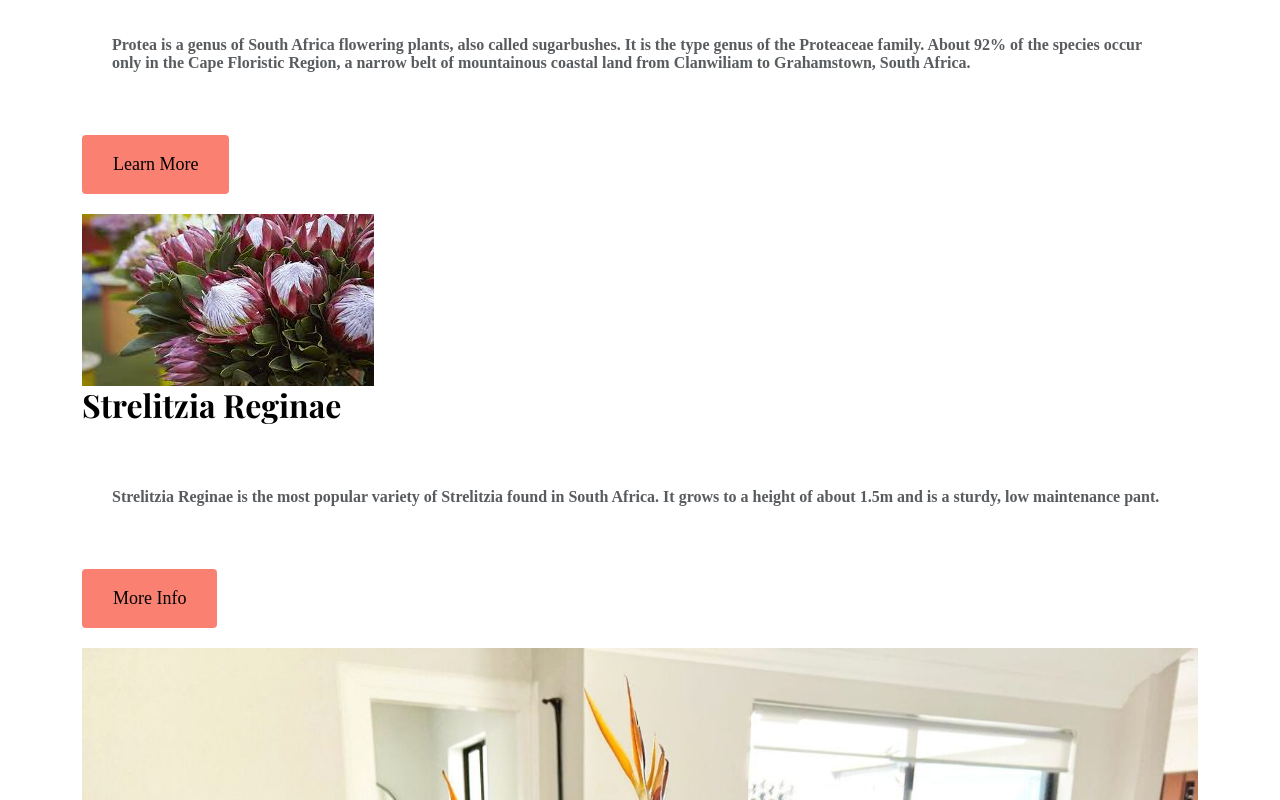
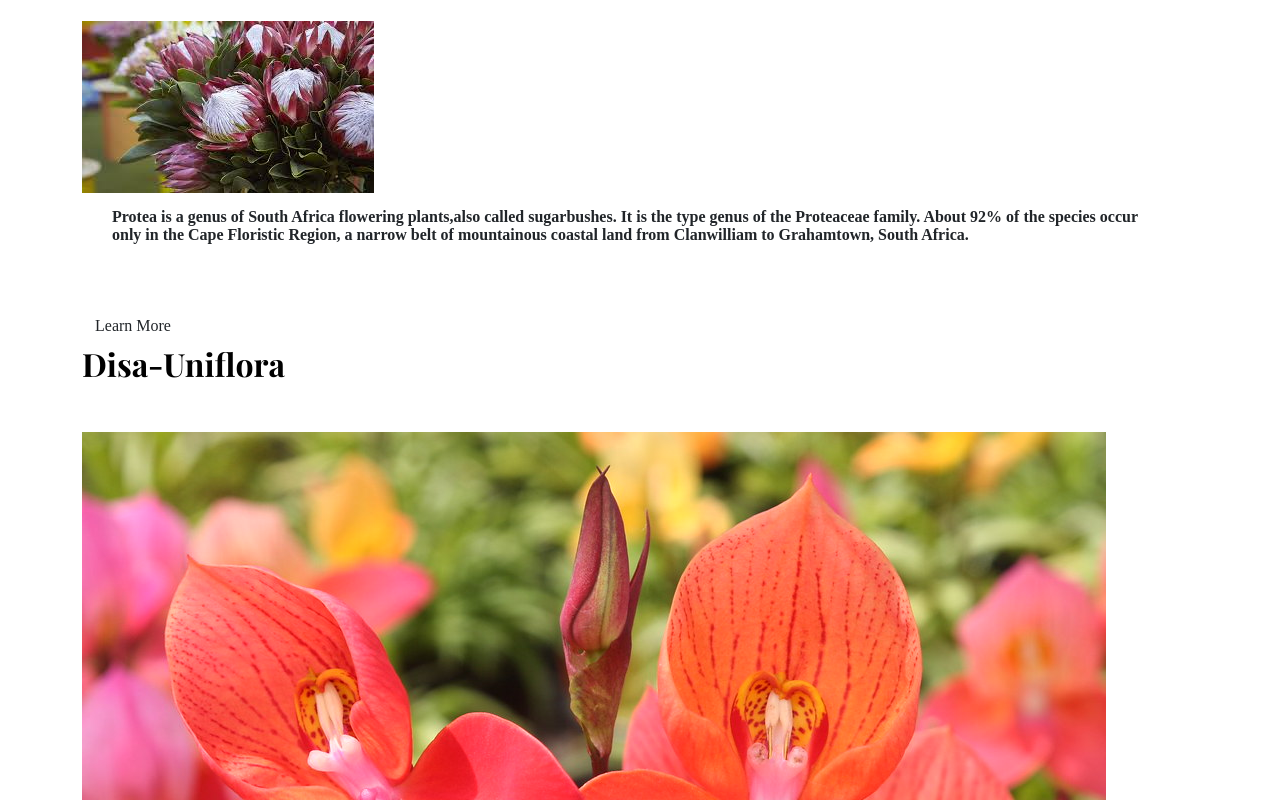
Before and after one commit to LwandisaMasiza/special-flowers, a plain HTML site: page index.html in a window 1280 px wide. Shown: the part 880-1680 px from the top of the page. Drawn offline with nearby package versions, Linux system fonts and the light colour scheme; a web font is replaced by a local one.

Commit message:
added more html with images and details.

```diff
--- a/index.html
+++ b/index.html
@@ -33,52 +33,31 @@
     <p><i class="fa-brands fa-instagram"></i></p>
     <p class="tex-center m-5">
       Featured are some of flowers that are only found in the beauty of South
-      Africa.
-    </p>
+      Africa.</p>
     <div class="container">
+    <div class="row mb-5">
+      <div class="col">
+        <h2 class="mb-5">Protea Flower</h2>
+        <img src="images/protea.png" class="img-fluid" alt="">
+    <p class="mb-5">Protea is a genus of South Africa flowering plants,also called sugarbushes. It is the type genus of the Proteaceae family. About 92% of the species occur only in the Cape Floristic Region, a narrow belt of mountainous coastal land from Clanwilliam to Grahamtown, South Africa.</p>
+  <a href="#" class="btn btn-branding-outline">Learn More</a>
+      <div></div>
       <div class="row mb-5">
-        <div class="col d-none d-lg-block">
-          <div class="project-desciption">
-            <h2 class="mb-5">Protea Flower</h2>
-            <p class="mb-5 text-muted">
-              Protea is a genus of South Africa flowering plants, also called
-              sugarbushes. It is the type genus of the Proteaceae family. About
-              92% of the species occur only in the Cape Floristic Region, a
-              narrow belt of mountainous coastal land from Clanwiliam to
-              Grahamstown, South Africa.
-            </p>
-            <div><a href="#" class="btn btn-learn">Learn More</a></div>
-          </div>
-          <div class="col d-none d-lg-block">
-            <img src="images/protea.png" class="img-fluid" alt="" />
-          </div>
-          <div class="row mb-5">
-        <div class="col d-none d-lg-block">
-          <div class="project-desciption">
-            <h2 class="mb-5">Strelitzia Reginae</h2>
-            <p class="mb-5 text-muted">
-  Strelitzia Reginae is the most popular variety of Strelitzia found in South Africa. It grows to a height of about 1.5m and is a sturdy, low maintenance pant.
-            </p>
-            <div><a href="#" class="btn btn-learn">More Info</a></div>
-          </div>
-          <div class="col d-none d-lg-block">
-            <img src="images/Strelitzia_reginae.png" class="img-fluid" alt="" />
-          </div>
-       <div class="row mb-5">
-        <div class="col d-none d-lg-block">
-          <div class="project-desciption">
-            <h2 class="mb-5">Disa Uniflora</h2>
-            <p class="mb-5 text-muted">
-              This evergreen, terrestrial (ground) orchid grows under perennially wet or moist conditions. it is found along stream banks, waterfalls or wet cliffs on Table Mountain and other mountain localities of the Western Cape.
-            </p>
-            <div><a href="#" class="btn btn-learn">Learn More</a></div>
-          </div>
-          <div class="col d-none d-lg-block">
-            <img src="images/disa-uniflora.png" class="img-fluid" alt="" />
-          </div>
+      <div class="col">
+        <h2 class="mb-5">Disa-Uniflora</h2>
+        <img src="images/disa-uniflora.png" class="img-fluid" alt="">
+    <p class="mb-5">Disa uniflora, the red disa or pride of Table Mountain, is a South African species of orchid in the family orchidaceae. It is the type species of the genus Disa, and one of its best-known members. It is occasionally referred to by its old name Disa grandiflora.</p>
+  <a href="#" class="btn btn-branding-outline">Learn More</a>
+      <div></div>
+<div class="row mb-5">
+      <div class="col">
+        <h2 class="mb-5">Strelitzia-Regina</h2>
+        <img src="images/Strelitzia_reginae.png" class="img-fluid" alt="">
+    <p class="mb-5">Strelitzia is a genus of five species of perennial plants, native to South Africa. It belongs to the plant family Strelitziaceae. A common name of the genus is bird of paradise flower/plant, because of a resemblance of its flowers to birds of paradise.</p>
+  <a href="#" class="btn btn-branding-outline">Learn More</a>
+      <div></div>
 
-        </div>
-      </div>
     </div>
+
   </body>
 </html>
```
